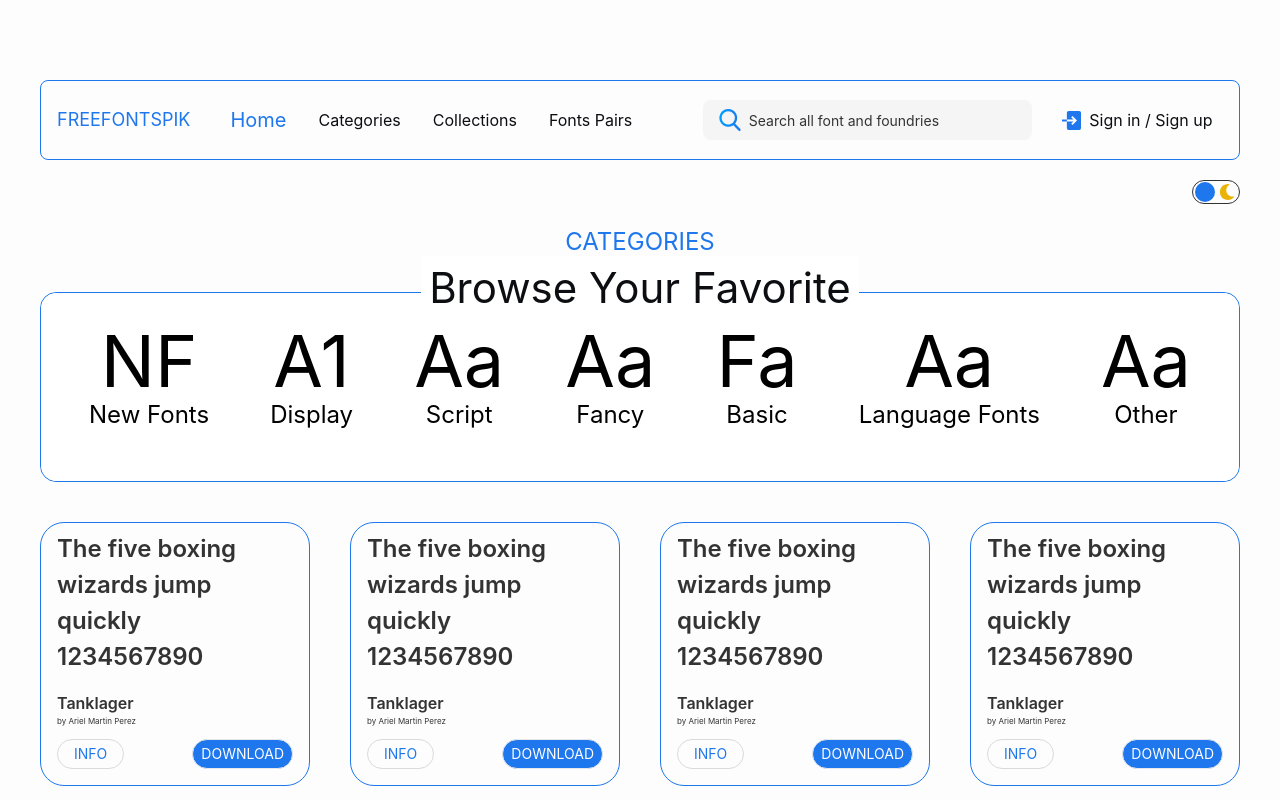
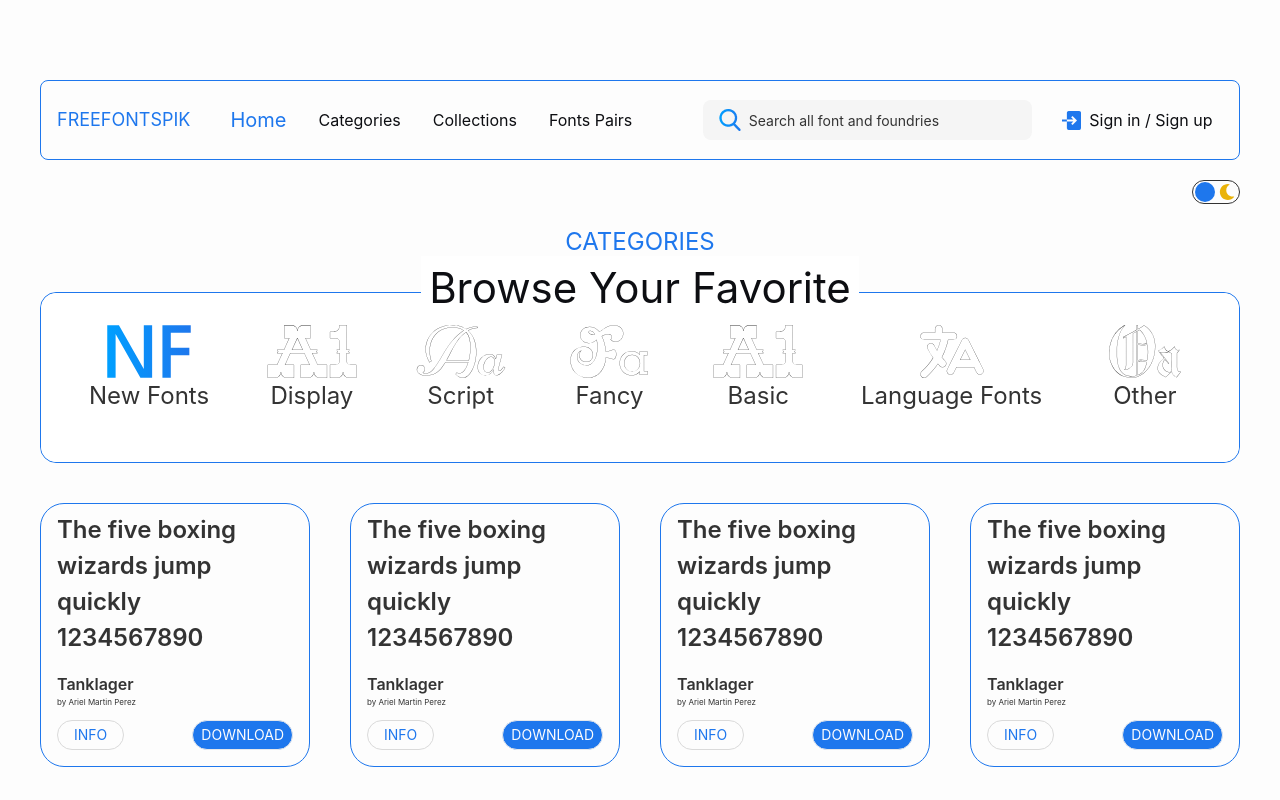
Before and after one commit to HarshDhaduk2001/freefontsspik, a React (Create React App) app: page / in a window 1280 px wide. Shown: the top 800 px of the page. Built offline with nearby package versions, Linux system fonts and the light colour scheme.

Commit message:
images for favouritefont import updated

```diff
--- a/src/components/FavouriteFont.jsx
+++ b/src/components/FavouriteFont.jsx
@@ -1,19 +1,56 @@
 import React, { useEffect, useState } from "react";
+import img from "../assets/images/FontCategory/FontCategorySvg";
 
 const data = [
-  { font: "font-sans", title: "NF", desc: "New Fonts" },
-  { font: "font-serif", title: "A1", desc: "Display" },
-  { font: "font-display", title: "Aa", desc: "Script" },
-  { font: "font-monospace", title: "Aa", desc: "Fancy" },
-  { font: "font-fangsong", title: "Fa", desc: "Basic" },
-  { font: "font-display", title: "Aa", desc: "Language Fonts" },
-  { font: "font-Georgia", title: "Aa", desc: "Other" },
+  {
+    font: "font-sans",
+    img: img.NewFontOutline,
+    activeImage: img.NewFontFill,
+    desc: "New Fonts",
+  },
+  {
+    font: "font-serif",
+    img: img.DisplayOutline,
+    activeImage: img.DisplayFill,
+    desc: "Display",
+  },
+  {
+    font: "font-display",
+    img: img.ScriptOutline,
+    activeImage: img.ScriptFill,
+    desc: "Script",
+  },
+  {
+    font: "font-monospace",
+    img: img.FancyOutline,
+    activeImage: img.FancyFill,
+    desc: "Fancy",
+  },
+  {
+    font: "font-fangsong",
+    img: img.DisplayOutline,
+    activeImage: img.DisplayFill,
+    desc: "Basic",
+  },
+  {
+    font: "font-display",
+    img: img.LaguageOutline,
+    activeImage: img.LaguageFill,
+    desc: "Language Fonts",
+  },
+  {
+    font: "font-Georgia",
+    img: img.OtherOutline,
+    activeImage: img.OtherFill,
+    desc: "Other",
+  },
 ];
 
 const FavouriteFont = () => {
   const [active, setActive] = useState(0);
   const [hoverIndex, setHoverIndex] = useState(null);
   const [isMobile, setIsMobile] = useState(null);
+  const [isDarkMode, setIsDarkMode] = useState(false);
 
   const handleResize = () => {
     if (window.innerWidth < 768) {
@@ -33,6 +70,30 @@ const FavouriteFont = () => {
     };
   }, []);
 
+  const checkDarkMode = () => {
+    setIsDarkMode(
+      window.matchMedia &&
+        window.matchMedia("(prefers-color-scheme: dark)").matches
+    );
+  };
+
+  useEffect(() => {
+    handleResize();
+    checkDarkMode();
+
+    window.addEventListener("resize", handleResize);
+    window
+      .matchMedia("(prefers-color-scheme: dark)")
+      .addEventListener("change", checkDarkMode);
+
+    return () => {
+      window.removeEventListener("resize", handleResize);
+      window
+        .matchMedia("(prefers-color-scheme: dark)")
+        .removeEventListener("change", checkDarkMode);
+    };
+  }, []);
+
   return (
     <div className="flex flex-col items-center justify-center lg:mx-10 dark:text-white mb-10 mx-10">
       <p className="text-blueColor text-[20px] lg:text-[24px]">CATEGORIES</p>
@@ -41,7 +102,7 @@ const FavouriteFont = () => {
           Browse Your Favorite
         </div>
         <div className="border border-blueColor rounded-2xl w-full">
-          <div className="flex items-center justify-between px-2 md:px-6 lg:px-12 w-full bg-white rounded-2xl dark:bg-darkCharcol text-black pt-4 md:pt-8 pb-7 md:pb-12">
+          <div className="flex items-center justify-between px-2 md:px-6 lg:px-12 w-full bg-white rounded-2xl dark:bg-darkCharcol text-darkCharcol dark:text-whiteColor pt-4 md:pt-8 pb-7 md:pb-12">
             {data.map((i, index) => (
               <div
                 key={index}
@@ -50,11 +111,19 @@ const FavouriteFont = () => {
                 onMouseLeave={() => setHoverIndex(null)}
                 onClick={() => setActive(index)}
               >
-                <h1
-                  className={`text-xl md:text-4xl lg:text-7xl`}
-                >
-                  {i.title}
-                </h1>
+                <img
+                  src={
+                    active === index
+                      ? isDarkMode
+                        ? i.activeImage
+                        : i.activeImage
+                      : isDarkMode
+                      ? i.img
+                      : i.img
+                  }
+                  alt=""
+                  className="h-[25px] w-[35px] md:h-[40px] md:w-[70px] lg:h-[53px] lg:w-[92px]"
+                />
                 <p className="text-center text-[8px] md:text-[18px] lg:text-[24px]">
                   {i.desc}
                 </p>
--- a/src/components/ThemeToggle.jsx
+++ b/src/components/ThemeToggle.jsx
@@ -2,9 +2,9 @@ import React, { useEffect, useState } from "react";
 import { FaMoon, FaSun } from "react-icons/fa";
 
 const ThemeToggle = (props) => {
-  const [dark, setDark] = useState(false
-    // window.matchMedia &&
-    //   window.matchMedia("(prefers-color-scheme: dark)").matches
+  const [dark, setDark] = useState(
+    window.matchMedia &&
+      window.matchMedia("(prefers-color-scheme: dark)").matches
   );
 
   const darkModeHandler = () => {
@@ -12,19 +12,19 @@ const ThemeToggle = (props) => {
     document.body.classList.toggle("dark");
   };
 
-  // useEffect(() => {
-  //   const mediaQuery = window.matchMedia("(prefers-color-scheme: dark)");
-  //   const handleChange = (e) => {
-  //     setDark(e.matches);
-  //     document.body.classList.toggle("dark", e.matches);
-  //   };
+  useEffect(() => {
+    const mediaQuery = window.matchMedia("(prefers-color-scheme: dark)");
+    const handleChange = (e) => {
+      setDark(e.matches);
+      document.body.classList.toggle("dark", e.matches);
+    };
 
-  //   mediaQuery.addEventListener("change", handleChange);
+    mediaQuery.addEventListener("change", handleChange);
 
-  //   document.body.classList.toggle("dark", mediaQuery.matches);
+    document.body.classList.toggle("dark", mediaQuery.matches);
 
-  //   return () => mediaQuery.removeEventListener("change", handleChange);
-  // }, []);
+    return () => mediaQuery.removeEventListener("change", handleChange);
+  }, []);
 
   return (
     <div
```
